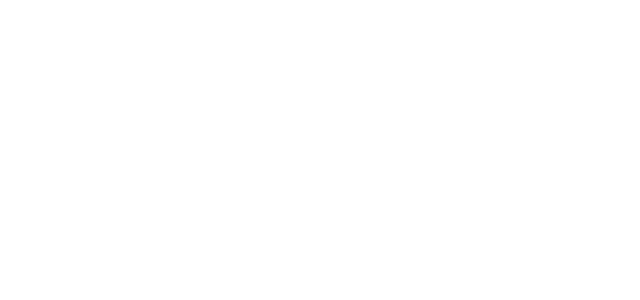
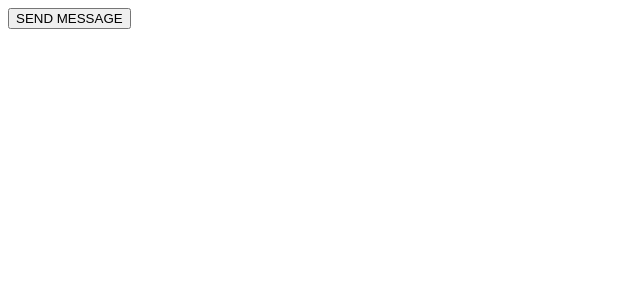
Before and after one commit to MariaMicek/redux-1, a React (Create React App) app: page / in a window 1280 px wide. Shown: the top 300 px of the page, without its empty margins (0-640 px from the left). Built offline with nearby package versions, Linux system fonts and the light colour scheme.

Commit message:
sending messages with prompt in App.js

```diff
--- a/src/App.js
+++ b/src/App.js
@@ -1,12 +1,26 @@
 import React from 'react'
-import './store'
+import { sendMessage } from './store'
 
-const App = () => {
-  return (
-    <div>
+class App extends React.Component {
+	sendMessage = () => {
+		sendMessage(
+			prompt('name:'),
+			prompt('message:')
+		)
+	}
 
-    </div>
-  )
+	render() {
+		return (
+			<div>
+				<button
+					onClick={this.sendMessage}
+				>
+					SEND MESSAGE
+        		</button>
+			</div>
+
+		)
+	}
 }
 
 export default App
--- a/src/store.js
+++ b/src/store.js
@@ -27,7 +27,7 @@ store.dispatch({
     text: 'Ma kota',
 })
 
-window.sendMessage = (receiver, text) => {
+export const sendMessage = (receiver, text) => {
     store.dispatch(                             //dispatch zwraca akcje
         sendAction(receiver, text)
     )
```
